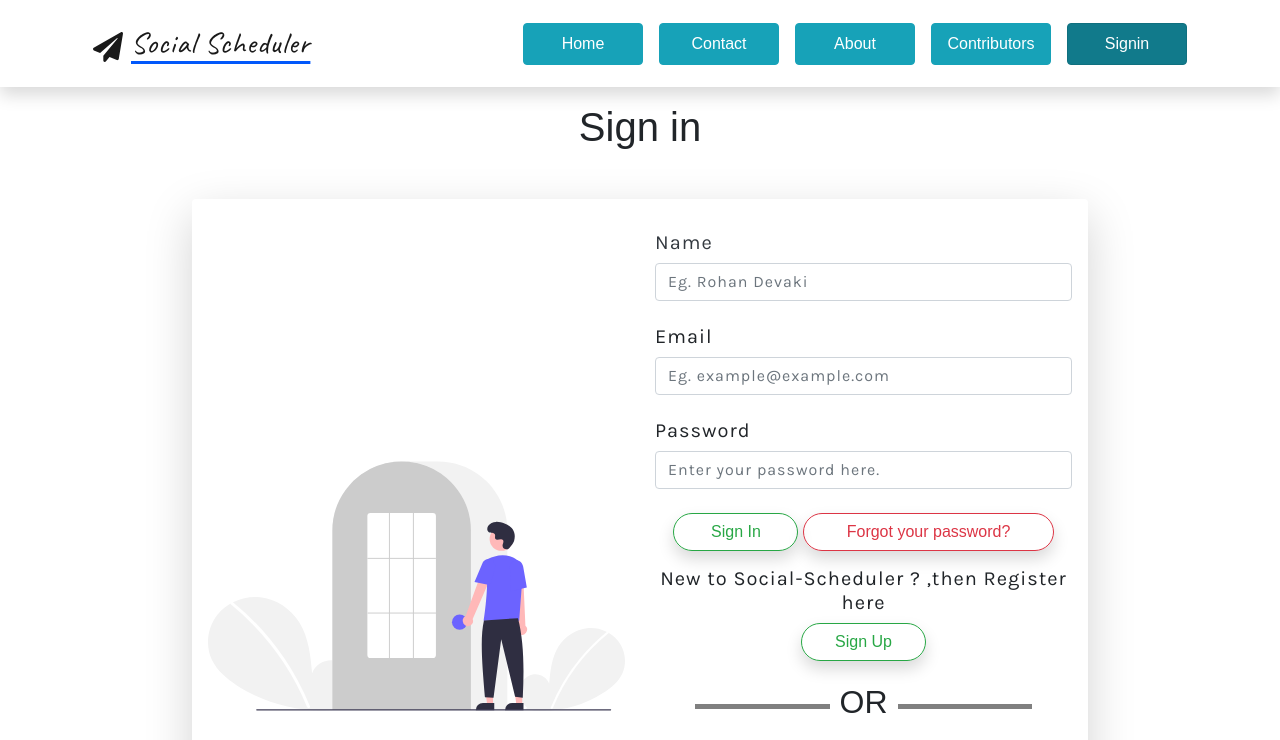
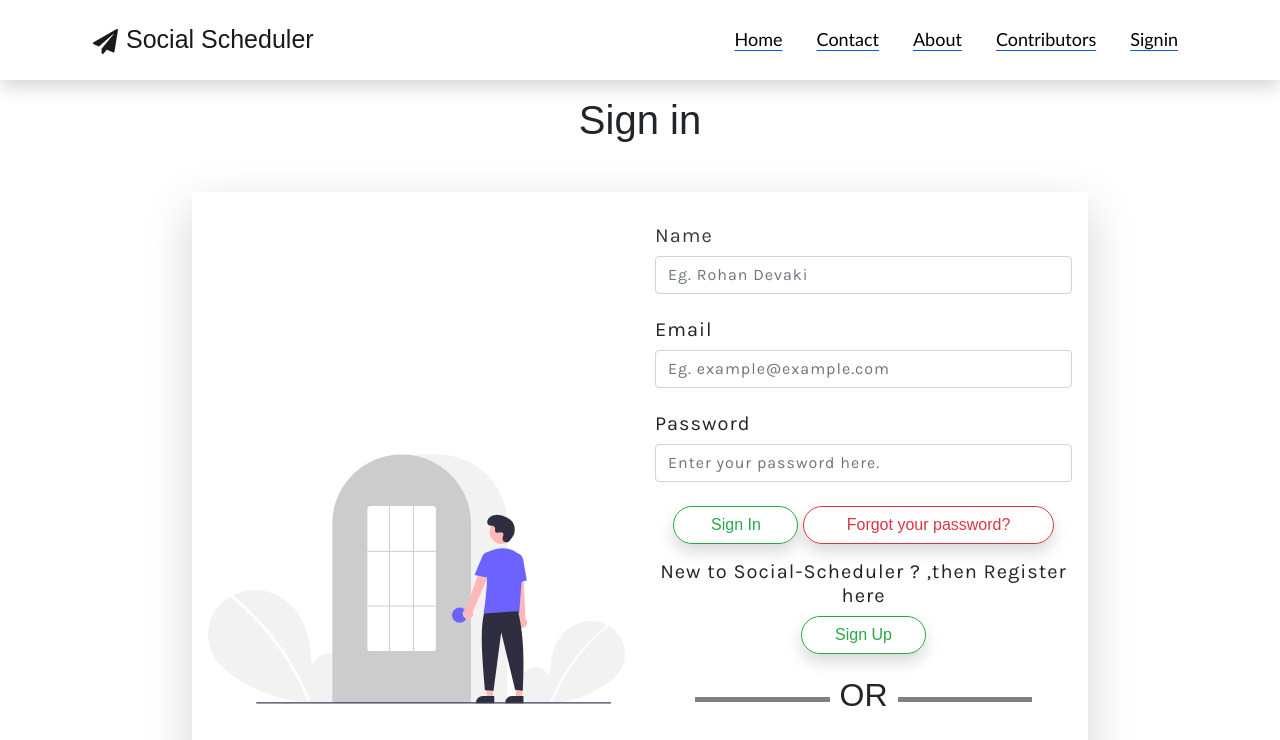
Before and after one commit to anushbhatia/Social-Scheduler, a React (Create React App) app: page /signin in a window 1280 px wide. Shown: the top 740 px of the page. Built offline with nearby package versions, Linux system fonts and the light colour scheme.

Commit message:
Changes made in navbar component

```diff
--- a/src/App.css
+++ b/src/App.css
@@ -10,17 +10,26 @@
     letter-spacing: 1px;
 }
 
+.logo{
+  border-radius: 100%;
+  width: 50px;
+}
+
 .nav-link {
-    width: 120px !important;
+    /* width: 120px !important; */
+    font-size: 18px;
+    letter-spacing: 1;
+    font-family:  "Trebuchet MS", "Lucida Grande", "Lucida Sans Unicode", "Lucida Sans", Tahoma, sans-serif;
+    text-decoration: underline;
+    text-underline-position: under;
+    text-decoration-color: rgb(1, 88, 251);
 }
 
 .navbar-brand {
-    font-family: "Caveat", cursive;
-    font-size: 30px;
-    letter-spacing: 1px;
-    text-decoration-line: underline;
-    text-underline-position: under;
-    text-decoration-color: rgb(1, 88, 251);
+    /* font-family: "Caveat", cursive; */
+    font-size: 25px;
+    /* letter-spacing: 1px; */
+    text-decoration: none;
 }
 .color-wt{
 	color: white;
--- a/src/components/layout/Navbar.jsx
+++ b/src/components/layout/Navbar.jsx
@@ -1,7 +1,6 @@
 import React from "react";
 import { NavLink } from "react-router-dom";
 import { FaPaperPlane } from "react-icons/fa";
-
 
 
 const Navbar = () => {
@@ -41,7 +40,7 @@ const Navbar = () => {
               {
                 Navlinks.map((i) => [
                     /*--------For large screen---------- */
-                    <NavLink key={i.name} exact className="d-none d-lg-block nav-link btn btn-info mx-2" to={i.path} style={{color: "white"}}>
+                    <NavLink key={i.name} exact className="d-none d-lg-block nav-link btn mx-2" to={i.path} style={{color: "#000"}}>
                       {i.name}
                     </NavLink>,
 
```
Also changed, not shown: src/App.js (line endings or trailing spaces), src/components/layout/temp-logo.jpg (added).
